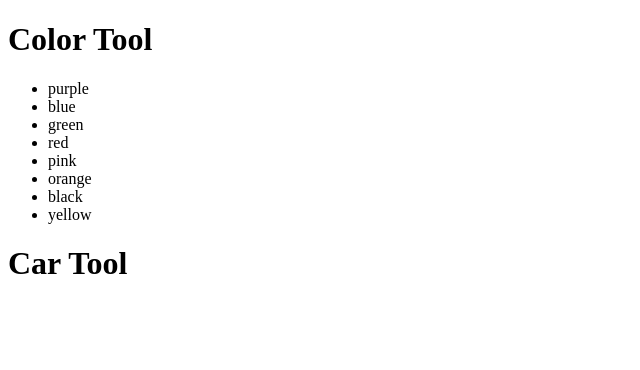
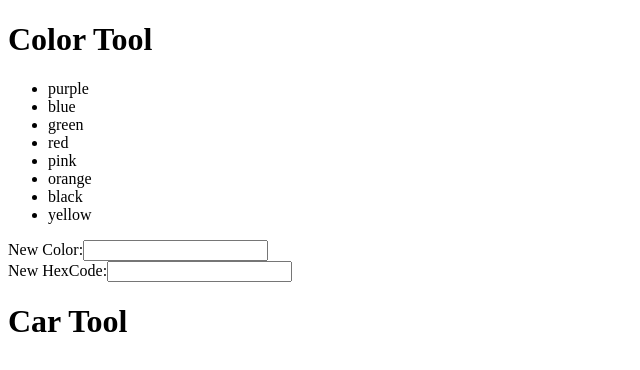
Before and after one commit to howardesther13/ReactTraining, a React (Create React App) app in the folder demo-app/: page / in a window 1280 px wide. Shown: the top 370 px of the page, without its empty margins (0-640 px from the left). Built offline with nearby package versions, Linux system fonts and the light colour scheme.

Commit message:
add code demos

```diff
--- a/demo-app/src/components/ColorTool.js
+++ b/demo-app/src/components/ColorTool.js
@@ -1,19 +1,31 @@
 import React from 'react';
 
-export const ColorTool = () => {
+import { useForm } from '../hooks/useForm';
 
-  const colors = [
-    'purple', 'blue', 'green', 'red',
-    'pink', 'orange', 'black', 'yellow',
-  ];
+export const ColorTool = (props) => {
+
+  const [ colorForm, change ] = useForm({
+    newColor: '',
+    newHexCode: '',
+  })
 
   return <>
     <header>
       <h1>Color Tool</h1>
     </header>
     <ul>
-      {colors.map((color, index) => <li key={index}>{color}</li>)}
+      {props.colors.map((color, index) => <li key={index}>{color}</li>)}
     </ul>
+    <form>
+      <div>
+        <label htmlFor="new-color-input">New Color:</label>
+        <input type="text" id="new-color-input" name="newColor" value={colorForm.newColor} onChange={change} />
+      </div>
+      <div>
+        <label htmlFor="new-hexcode-input">New HexCode:</label>
+        <input type="text" id="new-hexcode-input" name="newHexCode" value={colorForm.newHexCode} onChange={change} />
+      </div>
+    </form>
   </>;
 
 };
--- /dev/null
+++ b/demo-app/src/hooks/useForm.js
@@ -0,0 +1,18 @@
+import { useState } from 'react';
+
+export const useForm = (initialState) => {
+
+  const [ form, setForm ] = useState(initialState);
+
+  const change = (e) => {
+    setForm({
+      ...form,
+      [ e.target.name ]: e.target.type === 'number'
+        ? Number(e.target.value)
+        : e.target.value,
+    });
+  };
+
+  // form data, change function, reset form function
+  return [ form, change, () => setForm(initialState) ];
+};
--- a/demo-app/src/index.js
+++ b/demo-app/src/index.js
@@ -4,9 +4,14 @@ import ReactDOM from 'react-dom';
 import { ColorTool } from './components/ColorTool';
 import { CarTool } from './components/CarTool';
 
+const colorList = [
+  'purple', 'blue', 'green', 'red',
+  'pink', 'orange', 'black', 'yellow',
+];
+
 ReactDOM.render(
   <>
-    <ColorTool />
+    <ColorTool colors={colorList} />
     <CarTool />
   </>,
   document.querySelector('#root'),
```
Also changed, not shown: demo-app/exercises/exercise-4.txt (added), demo-app/exercises/exercise-5.txt (added).
